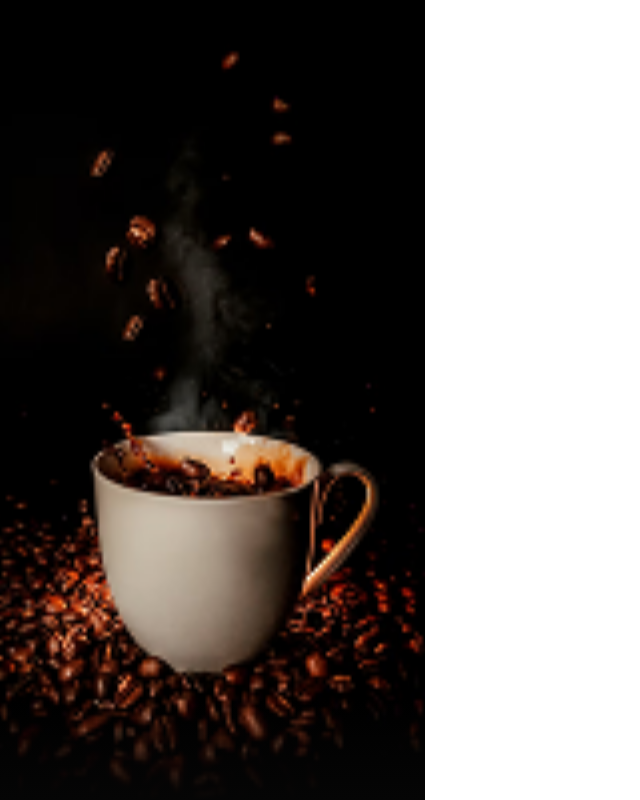
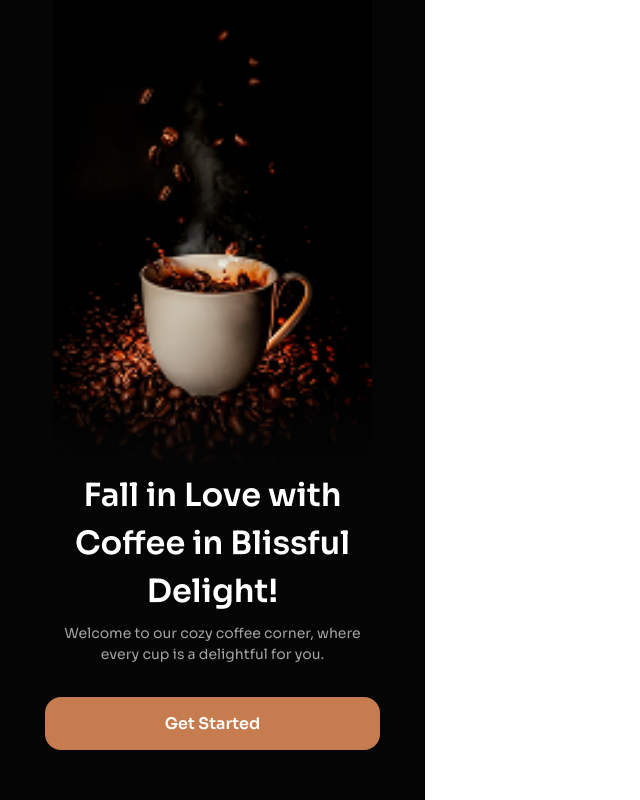
Before and after one commit to phoenixfan86/coffee-shop, a Next.js app: page / in a window 1280 px wide. Shown: the whole page, without its empty margins (0-640 px from the left). Built offline with nearby package versions, Linux system fonts and the light colour scheme.

Commit message:
change style

```diff
--- a/src/component/GetStart.module.css
+++ b/src/component/GetStart.module.css
@@ -1,13 +1,19 @@
 .get_start {
 	height: 100vh;
+	display: flex;
+	flex-direction: column;
+	position: relative;
 }
 
 .bg {
-	height: 100%;
-	background-image: url('/img/bg.png');
-	background-position: center;
-	background-size: cover;
-	background-repeat: no-repeat;
+	display: flex;
+	justify-content: center;
+	background: rgba(5, 5, 5, 1);
+	overflow: hidden;
+}
+
+.bg img {
+	width: 75%;
 }
 
 .greetings {
--- a/src/component/GetStart.tsx
+++ b/src/component/GetStart.tsx
@@ -7,7 +7,7 @@ type Props = {
 const GetStart = ({ onStart }: Props) => {
   return (
     <section className={styles.get_start}>
-      <div className={styles.bg}></div>
+      <div className={styles.bg}><img src="./img/bg.png" alt="" /></div>
       <div className={styles.greetings}>
         <h1>Fall in Love with Coffee in Blissful Delight!</h1>
         <p>Welcome to our cozy coffee corner, where every cup is a delightful for you.</p>
```
